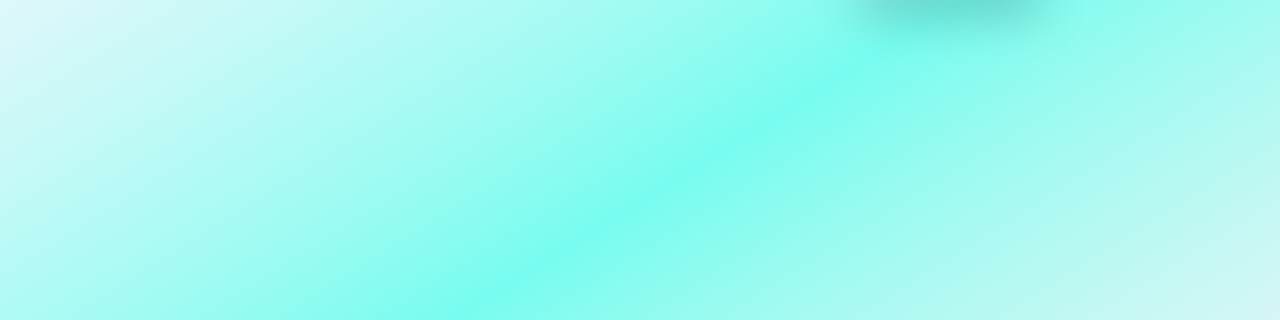
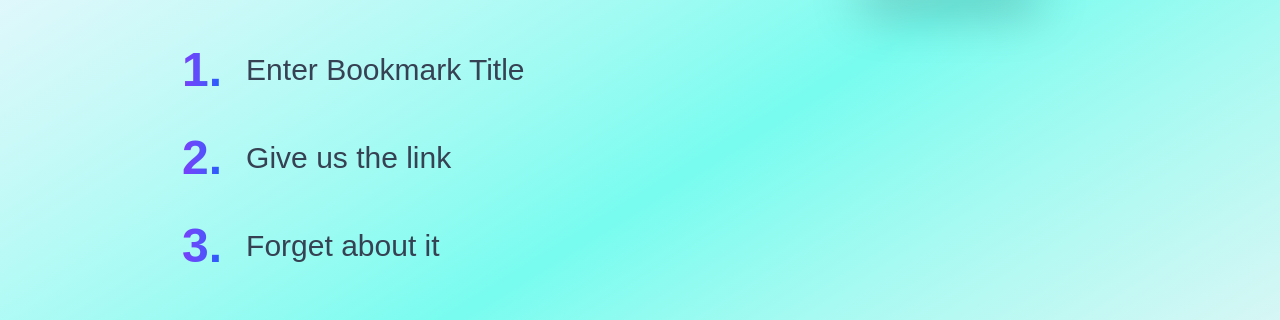
Before and after one commit to Soumik-R/marksync, a Next.js app: page / in a window 1280 px wide. Shown: the part 198-518 px from the top of the page. Built offline with nearby package versions, Linux system fonts and the light colour scheme; no server answers.

Commit message:
Fixed he renderring issue

```diff
--- a/src/app/page.tsx
+++ b/src/app/page.tsx
@@ -106,20 +106,26 @@
 
   // UseEffect -> Updating stuff, supabaseAuth listner
   useEffect(() => {
+    let mounted = true;
+
     const getUser = async () => {
       const { data } = await supabase.auth.getUser();
-      setUser(data.user);
+      if (mounted) {
+        setUser(data.user);
 
-      if (data.user) fetchBookmarks();
+        if (data.user) fetchBookmarks();
+      }
     };
 
     getUser();
 
     const { data: listener } = supabase.auth.onAuthStateChange((_event, session) => {
       const currentUser = session?.user ?? null;
-      setUser(currentUser);
+      if (mounted) {
+        setUser(currentUser);
 
-      if (currentUser) fetchBookmarks();
+        if (currentUser) fetchBookmarks();
+      }
     });
 
     // Channel Function
@@ -129,12 +135,13 @@
         "postgres_changes",
         { event: "*", schema: "public", table: "bookmarks" },
         () => {
-          fetchBookmarks();
+          if (mounted) fetchBookmarks();
         }
       )
       .subscribe();
 
     return () => {
+      mounted = false;
       listener.subscription.unsubscribe();
       supabase.removeChannel(channel);
     };
@@ -179,6 +186,22 @@
             MARKSYNC
           </h1>
           <div className="w-64 h-1 bg-gradient-to-r from-purple-600 to-blue-600 rounded-full mt-4"></div>
+
+          {/* Instructions */}
+          <div className="mt-24 space-y-10">
+            <div className="flex items-center gap-6">
+              <span className="text-5xl font-bold bg-gradient-to-r from-purple-600 to-blue-600 bg-clip-text text-transparent w-16 text-right">1.</span>
+              <p className="text-3xl font-medium text-gray-700">Enter Bookmark Title</p>
+            </div>
+            <div className="flex items-center gap-6">
+              <span className="text-5xl font-bold bg-gradient-to-r from-purple-600 to-blue-600 bg-clip-text text-transparent w-16 text-right">2.</span>
+              <p className="text-3xl font-medium text-gray-700">Give us the link</p>
+            </div>
+            <div className="flex items-center gap-6">
+              <span className="text-5xl font-bold bg-gradient-to-r from-purple-600 to-blue-600 bg-clip-text text-transparent w-16 text-right">3.</span>
+              <p className="text-3xl font-medium text-gray-700">Forget about it</p>
+            </div>
+          </div>
         </div>
       </div>
 
```
